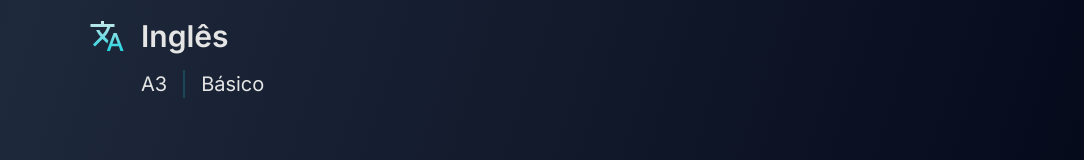
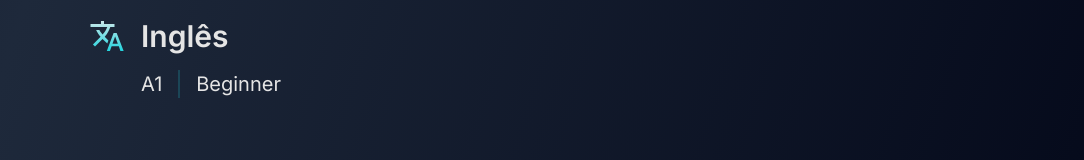
Before and after one commit to J-Friedemann/Jonatha-Friedemann, a Next.js app: page / in a window 1280 px wide. Shown: the part 3783-3943 px from the top of the page, without its empty margins (51-1135 px from the left). Built offline with nearby package versions, Linux system fonts and the light colour scheme; a web font is replaced by a local one.

Commit message:
fix: english level

```diff
--- a/app/Components/Educacao.jsx
+++ b/app/Components/Educacao.jsx
@@ -39,8 +39,8 @@ const Educacao = () => {
             Inglês
           </h2>
           <div className="text-textLight flex divide-x-2 divide-enfase1/20 text-sm sm:text-base md:text-lg lg:text-xl sm:col-start-2 sm:col-span-6 sm:justify-start">
-            <p className="pr-4">A3</p>
-            <p className="pl-4">Básico</p>
+            <p className="pr-4">A1</p>
+            <p className="pl-4">Beginner </p>
           </div>
         </div>
       </section>
```
